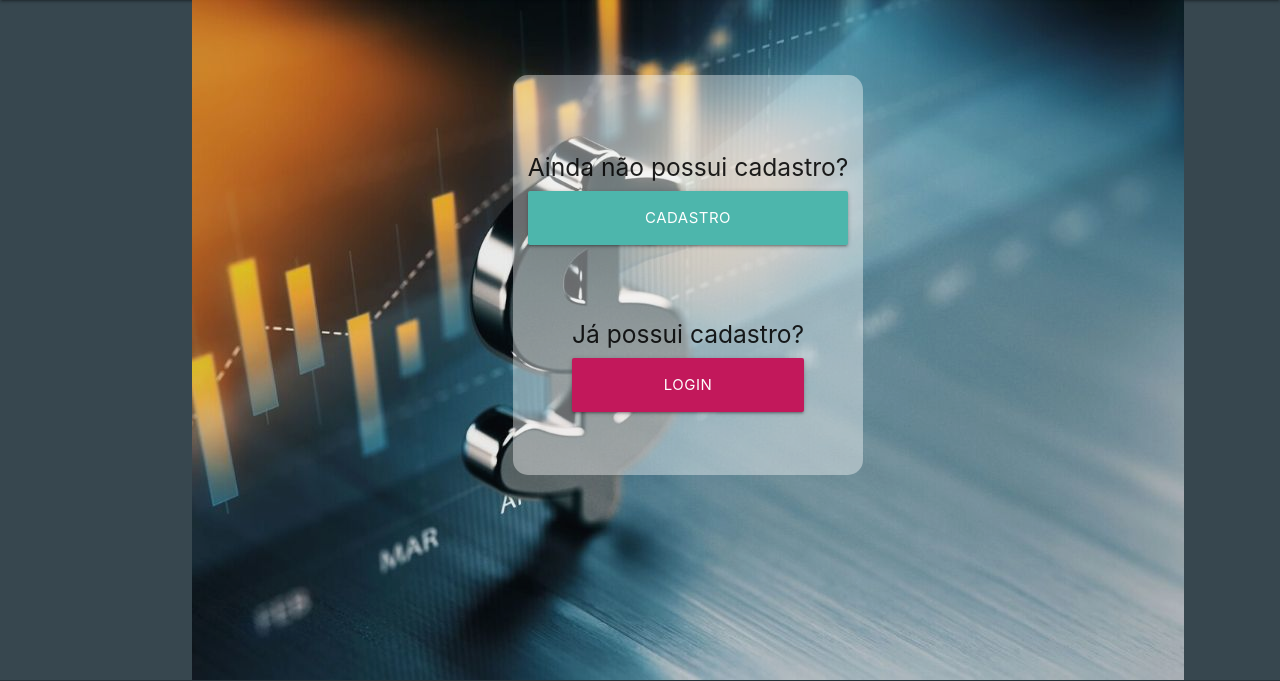
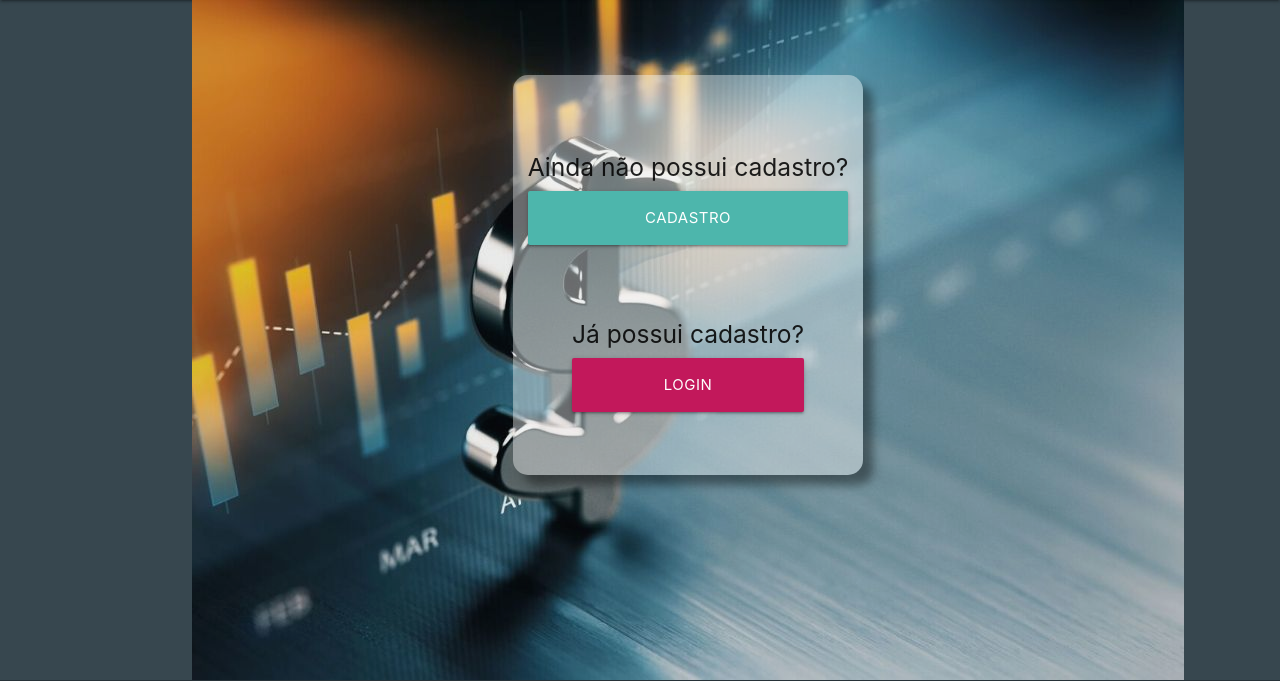
Before and after one commit to GilvanGuimaraes2020/FGFinance, a Flask app: page / in a window 1280 px wide. Shown: the part 64-745 px from the top of the page. Run offline with Flask 2, Linux system fonts and the light colour scheme; parts of the project's set-up code (start-up, migrations or seed data) failed here and were passed over.

Commit message:
Tela de Login: sombreamento do fundo transparente

```diff
--- a/IntegracaoInterfaces/templates/headInitial.html
+++ b/IntegracaoInterfaces/templates/headInitial.html
@@ -30,7 +30,7 @@
                 background-color: white;
                 opacity: 0.4;
                 border-radius: 1rem;
-                box-shadow: gray;
+                box-shadow: 10px 10px 10px black;
                 /* border: 1px solid red; */
                 margin: 5rem;
                 /* z-index: -1; */
```
